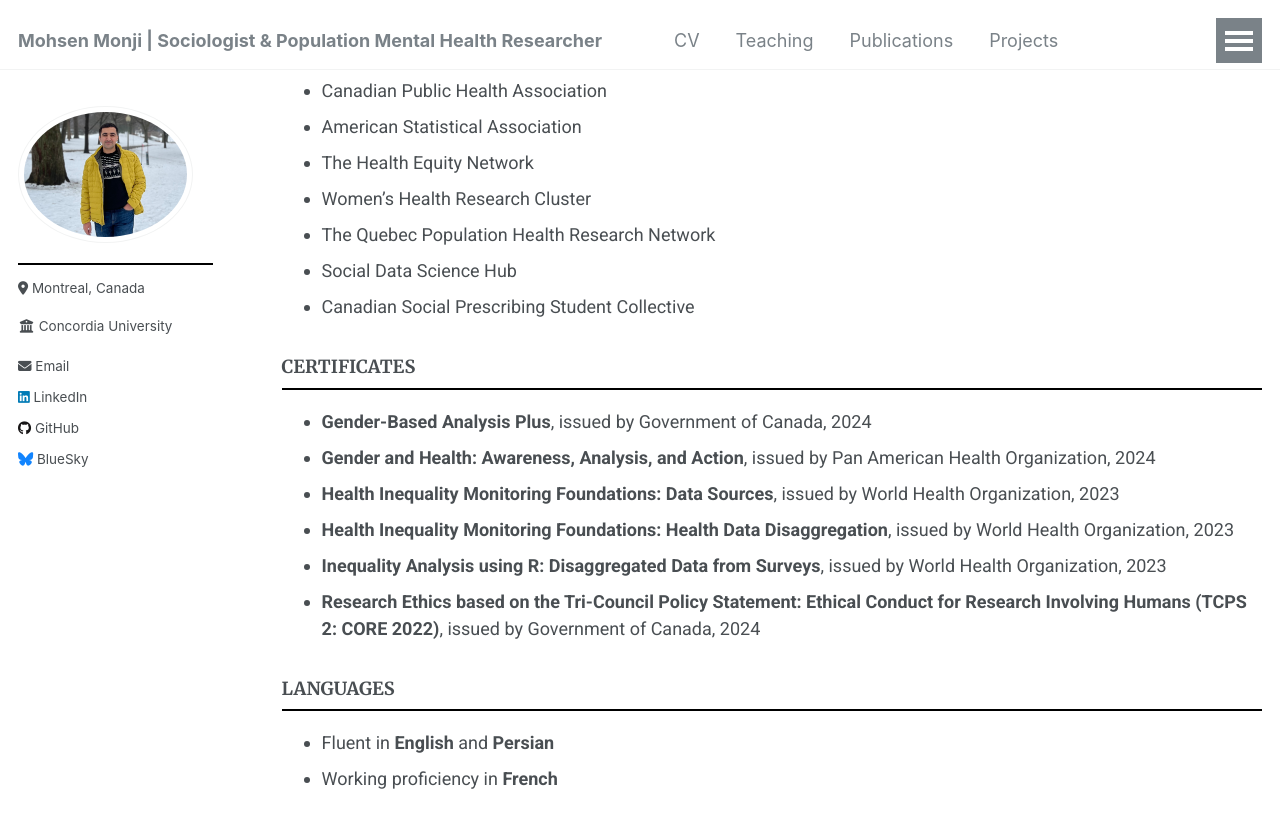
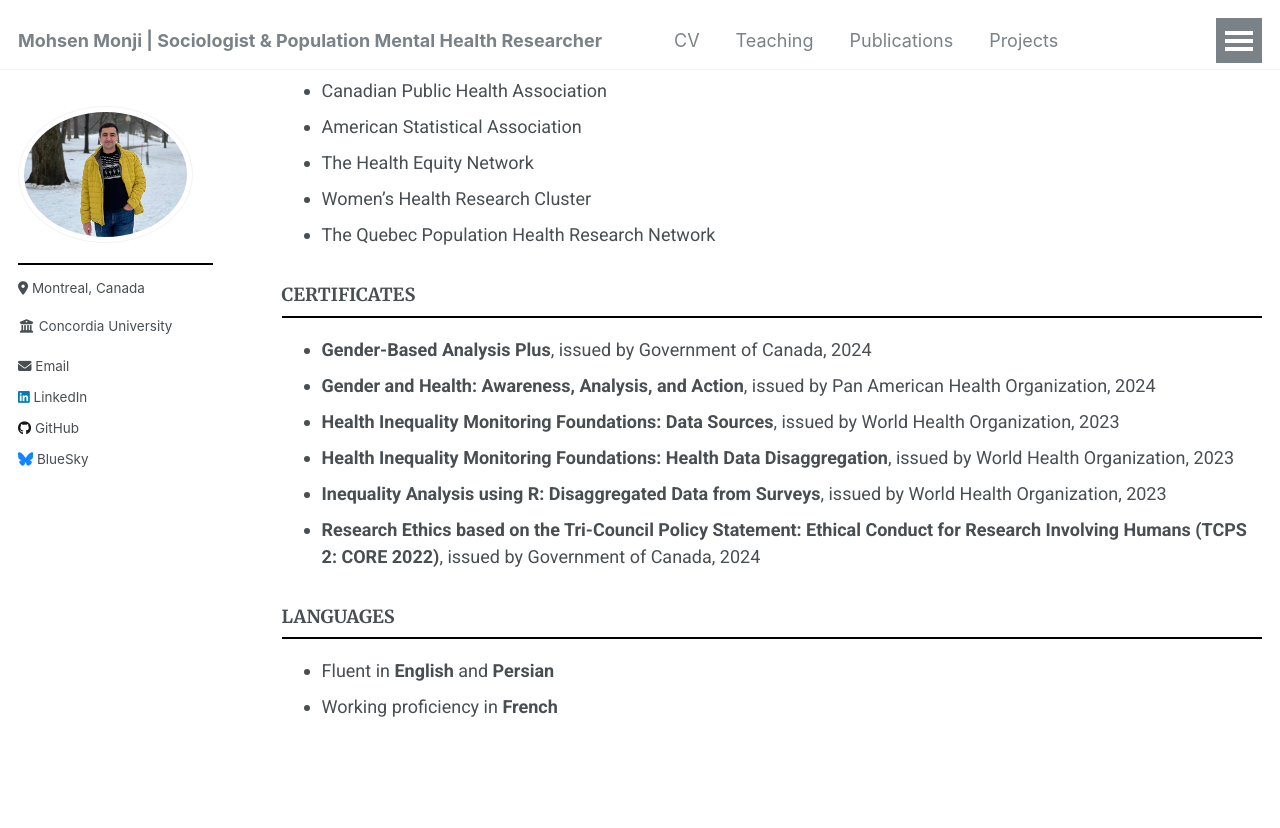
Before and after one commit to Mohsnmonji/mohsnmonji.github.io, a Jekyll site: the page built from _pages/Curriculum Vitae.md, in a window 1280 px wide and 900 px high, scrolled down 3792 px. Shown: the top 828 px of the window. Built offline with Jekyll 4.4.1, drawn with Linux system fonts in a browser that asks for light colours.

Commit message:
Update Curriculum Vitae.md

```diff
--- a/_pages/Curriculum Vitae.md
+++ b/_pages/Curriculum Vitae.md
@@ -132,8 +132,6 @@ redirect_from:
 - The Health Equity Network
 - Women’s Health Research Cluster
 - The Quebec Population Health Research Network
-- Social Data Science Hub
-- Canadian Social Prescribing Student Collective
 
 
 
```
